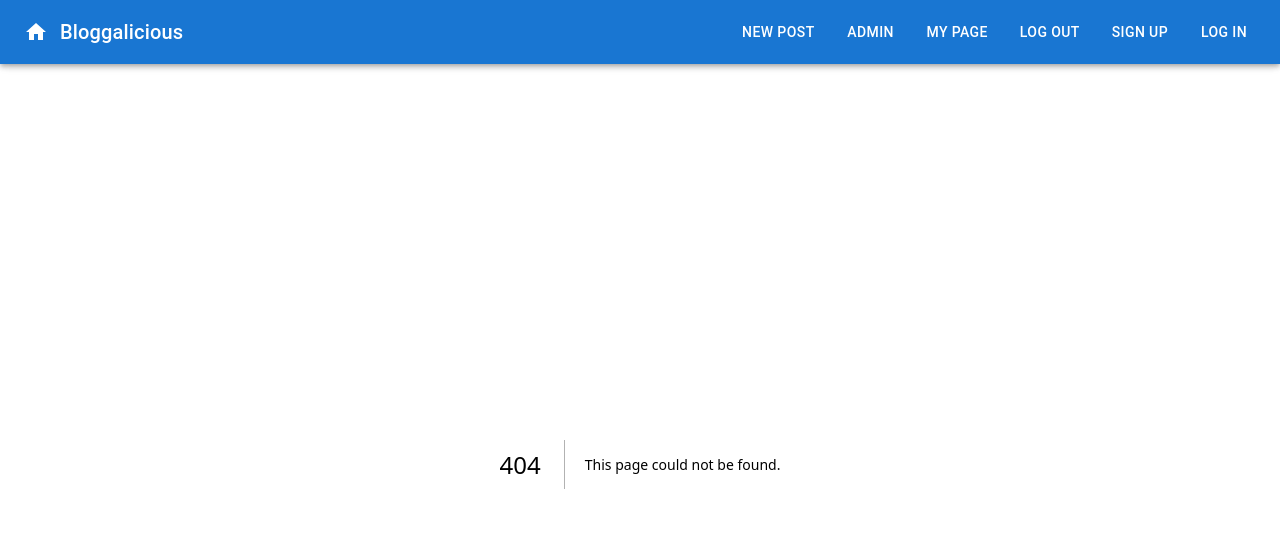
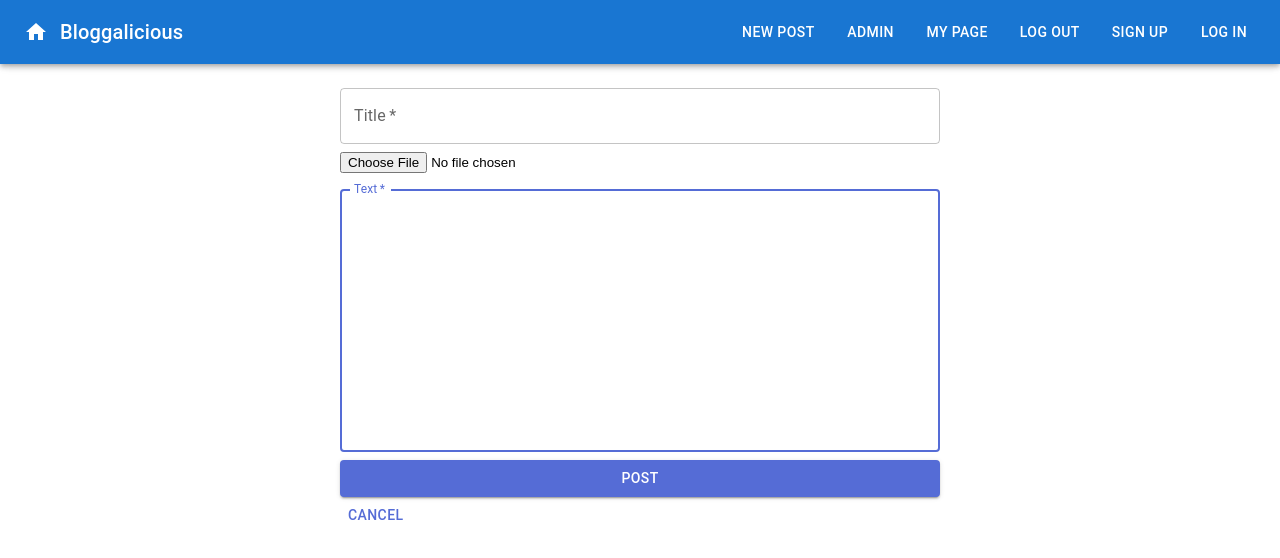
Before and after one commit to ARobLar/Blog, a Next.js app in the folder Blog/client/: page /1/AddPost in a window 1280 px wide. Before the commit this address had no page. Shown: the top 558 px of the page. Built offline with nearby package versions, Linux system fonts and the light colour scheme.

Commit message:
small fixes for blog post overview page, navigationbar and errorhandling for trying to access non-existant user

```diff
--- /dev/null
+++ b/Blog/client/pages/[username]/AddPost.tsx
@@ -0,0 +1,108 @@
+import React, { useState } from "react";
+import Button from "@mui/material/Button";
+import { makeStyles } from "@mui/styles";
+import { useRouter } from "next/router";
+import TextField from '@mui/material/TextField';
+import theme from "../../src/theme";
+import Box from "@mui/material/Box";
+
+const useStyles = makeStyles({
+    paper: {
+      margin: theme.spacing(8, 4),
+      display: "flex",
+      flexDirection: "column",
+      alignItems: "center"
+    },
+    form: {
+      width: "50%", // Fix IE 11 issue.
+      marginTop: theme.spacing(1)
+    },
+    submit: {
+      margin: theme.spacing(3, 0, 2)
+    }
+  });
+
+export default function AddBlogPost() {
+  const classes = useStyles();
+  const router = useRouter();
+
+  const [image, setImage] = useState<File | null>(null);
+  const [imageUrl, setImageUrl] = useState<string | null>(null);
+
+  function handleImageUpload(event) {
+    const t = event.target;
+
+    if(t.files != null && t.files[0] != null){
+      const img = t.files[0];
+      setImage(img);
+      setImageUrl(URL.createObjectURL(img));
+    }
+  }
+
+  function handleOnSubmit(event) {
+      event.preventDefault();
+      const t = event.target;
+
+      //const data = CreateBlogPost(image, t.title.value, t.text.value);
+      const success = false;
+
+      if(success) {
+        router.back();
+      }
+      else {
+        alert("Failed to add blog post");
+      }
+    }
+
+  return (
+    <div className={classes.paper}>
+      <form className={classes.form} onSubmit={handleOnSubmit}>
+        <TextField
+          id="title"
+          name="Title"
+          label="Title"
+          autoComplete="title"
+          variant="outlined"
+          margin="normal"
+          required
+          fullWidth
+          autoFocus
+        />
+        {imageUrl && image && (
+          <Box mt={3}>
+            <img src={imageUrl} alt={image.name} height="100px" />
+          </Box>
+        )}
+        <input
+          accept="image/*"
+          type="file"
+          onChange={handleImageUpload}
+          required
+        />
+        <TextField
+          id="text"
+          name="Text"
+          label="Text"
+          autoComplete="text"
+          variant="outlined"
+          margin="normal"
+          required
+          fullWidth
+          autoFocus
+          multiline
+          rows={10}
+        />
+        <Button
+          type="submit"
+          fullWidth
+          variant="contained"
+          color="primary"
+          className={classes.submit}
+          >
+          Post
+        </Button>
+        <Button onClick={ () => {router.back()} }>Cancel</Button>
+      </form>
+    </div>
+  );
+}
--- a/Blog/client/src/components/Navigationbar.tsx
+++ b/Blog/client/src/components/Navigationbar.tsx
@@ -9,7 +9,6 @@ import { useRouter } from 'next/router';
 
 export default function Navigationbar() {
   const router = useRouter();
-
   return (
     <AppBar>
       <Toolbar>
@@ -20,8 +19,8 @@ export default function Navigationbar() {
           Bloggalicious
         </Typography>
         <Stack direction='row' spacing={2}>
-          <Button onClick={() => (router.push('/addBlogPost'))} color='inherit' >New Post</Button>
-          <Button onClick={() => (router.push('/admin'))} color='inherit'>Admin</Button>
+          <Button onClick={() => (router.push('/[username]/addBlogPost'))} color='inherit' >New Post</Button>
+          <Button onClick={() => (router.push('/[username]/admin'))} color='inherit'>Admin</Button>
           <Button onClick={() => (router.push('/[username]'))} color='inherit'>My Page</Button>
           <Button onClick={() => (router.push('/'))} color='inherit'>Log out</Button>
           <Button onClick={() => (router.push('/signUp'))} color='inherit'>Sign up</Button>
--- a/Blog/client/src/components/PostCard.tsx
+++ b/Blog/client/src/components/PostCard.tsx
@@ -34,7 +34,8 @@ export default function PostCard(props: PostCardProps) {
   const classes = useStyles();
   const router = useRouter();
   const { post } = props;
-
+  const dateTime = new Date(Date.parse(post.creationTime.toLocaleString()));
+  //const date = (new Date(Date.parse(post.creationTime.toLocaleString()))).toLocaleString();
   return (
     <Card className={classes.card}>
       <CardActionArea onClick={() => { router.push(`/${router.query.username}/${post.title}`) }}>
@@ -48,7 +49,7 @@ export default function PostCard(props: PostCardProps) {
           {post.title}
         </Typography>
         <Typography variant="body1" component="h2" color="777">
-          {/* {post.date.toLocaleDateString()} */}
+          {dateTime.toLocaleDateString()} - {dateTime.toLocaleTimeString()}
         </Typography>
         <Typography variant="body2" color="textPrimary" component="p">
           {post.text}
--- a/Blog/client/src/interfaces/types.ts
+++ b/Blog/client/src/interfaces/types.ts
@@ -9,7 +9,7 @@ export type featuredUser = {
 export type featuredPost = {
   id : string,
   title : string,
-  date : Date,
+  creationTime : Date,
   text : string,
   imageSource: string,
   imageLabel: string,
```
Also changed, not shown: Blog/client/mockData/blogPostCards.ts (+15 -15 lines), Blog/client/pages/[username]/index.tsx (+13 -12 lines), 1 other file (tests, documents, lock files or other folders).
